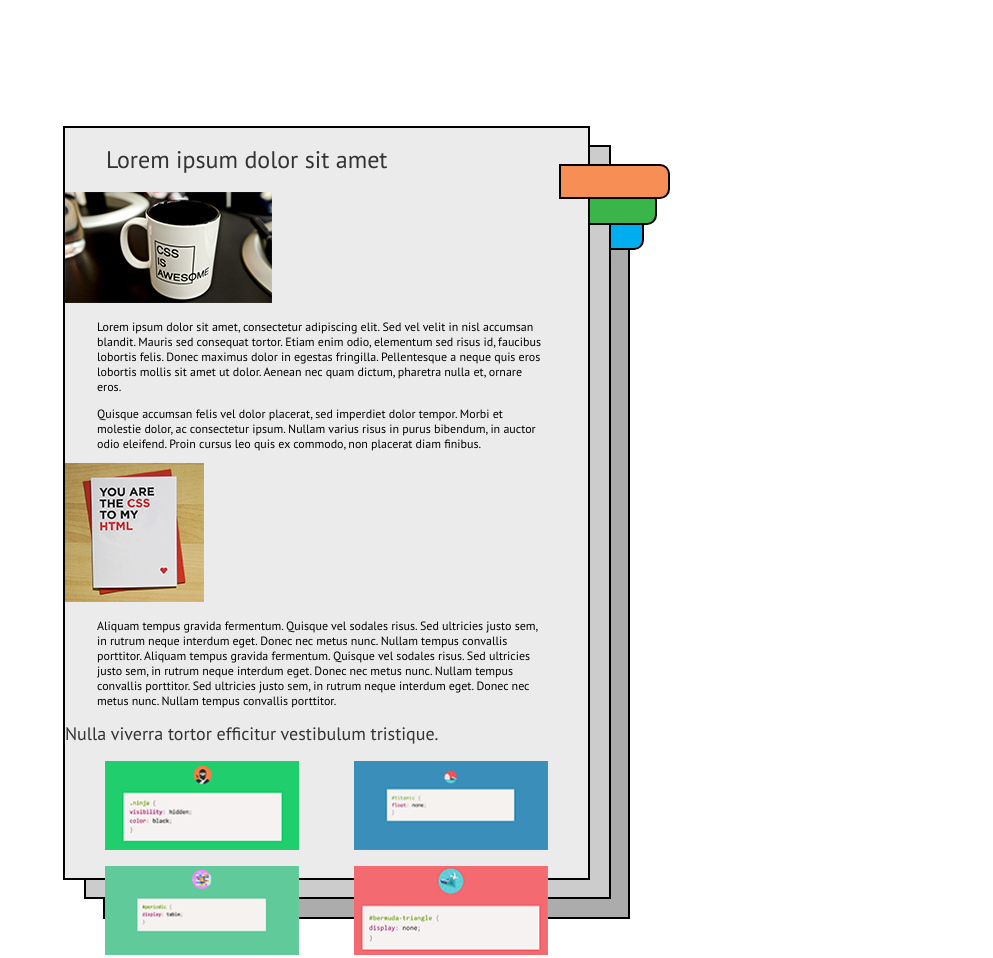
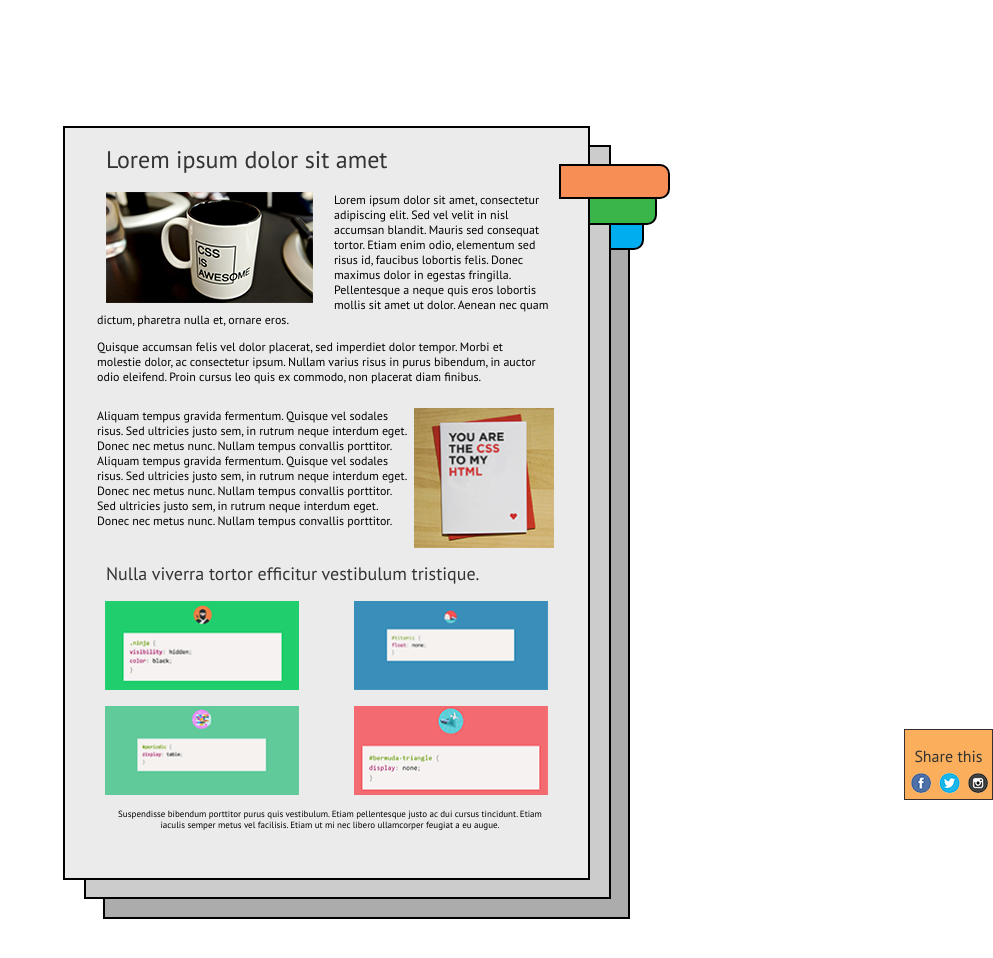
Before and after one commit to AlesyaSA/positionin_and_floats, a plain HTML site: page index.html in a window 1280 px wide. Shown: the top 958 px of the page, without its empty margins (287-1280 px from the left). Drawn offline with Linux system fonts and the light colour scheme.

Commit message:
positions_and_floats/feachure :looks normal

```diff
--- a/css/style.css
+++ b/css/style.css
@@ -88,7 +88,7 @@ h1 {
 
 
 
-.pages article:last-child {
+.article1 img {
     width: 207px;
     height: 111px;
     float: left;
@@ -97,14 +97,14 @@ h1 {
 
 
 }
-/*
-.pages:last-child article img{
+
+.article2 img{
     margin-left: 6px;
     margin-right: 34px;
     float: right;
     width: 140px;
     height: 140px;
-}*/
+}
 article:after {
     content: "";
     display: block;
@@ -114,6 +114,7 @@ article:after {
 }
 
 h2{
+  margin-left: 41px;
   color: #333333;
 font-size: 18px;
 font-weight: 400;
@@ -151,6 +152,8 @@ figure:after {
 
 
 h6{
+  margin-top: 28px;
+  margin-left: 41px;
     position: relative;
     bottom: 15px;
     margin-right: 34px;
@@ -160,6 +163,7 @@ h6{
 }
 
 .share {
+  z-index: 10;
     position: fixed;
     right: 0;
     bottom: 0;
@@ -172,13 +176,17 @@ h6{
 }
 
 .share p {
-    font-size: 16px;
-    text-align: center;
+  margin-left: 0;
+  margin-right: 0;
+  color: #333333;
+font-size: 16px;
+font-weight: 400;
+text-align: center;
 }
 
 .share img {
     position: relative;
-    bottom: 10px;
+  bottom :10px;
     width: 79px;
     height: 22px;
     margin-left: 5px;
--- a/index.html
+++ b/index.html
@@ -28,7 +28,7 @@
             </div>
             <h1> Lorem ipsum dolor sit amet </h1>
 
-            <article>
+            <article class="article1">
                 <img src="img/coffee.png">
                <p>
                     Lorem ipsum dolor sit amet, consectetur adipiscing elit. Sed vel velit in nisl accumsan blandit. Mauris sed consequat tortor. Etiam enim odio, elementum sed risus id, faucibus lobortis felis. Donec maximus dolor in egestas fringilla. Pellentesque a neque
@@ -38,7 +38,7 @@
                     Quisque accumsan felis vel dolor placerat, sed imperdiet dolor tempor. Morbi et molestie dolor, ac consectetur ipsum. Nullam varius risus in purus bibendum, in auctor odio eleifend. Proin cursus leo quis ex commodo, non placerat diam finibus.
                 </p>
             </article>
-            <article>
+            <article class="article2">
                 <img src="img/yoy_are_css.png">
                 <p>
                     Aliquam tempus gravida fermentum. Quisque vel sodales risus. Sed ultricies justo sem, in rutrum neque interdum eget. Donec nec metus nunc. Nullam tempus convallis porttitor. Aliquam tempus gravida fermentum. Quisque vel sodales risus. Sed ultricies justo
@@ -63,47 +63,9 @@
 
 
 
-
-
-
-
-
-
-        <!--
-
-  <h2>Nulla viverra tortor efficitur vestibulum tristique.</h2>
-
-
-
-            <h2>
-            <img src="img/yoy_are_css.png">
-            <p>
-              Aliquam tempus gravida fermentum. Quisque vel sodales risus. Sed ultricies justo sem, in rutrum neque interdum eget. Donec nec metus nunc. Nullam tempus convallis porttitor. Aliquam tempus gravida fermentum. Quisque vel sodales risus. Sed ultricies justo sem, in rutrum neque interdum eget. Donec nec metus nunc. Nullam tempus convallis porttitor. Sed ultricies justo sem, in rutrum neque interdum eget. Donec nec metus nunc. Nullam tempus convallis porttitor.
-            </p>
-          </h2>
-            <h3><p>Nulla viverra tortor efficitur vestibulum tristique.</p>
-            </h3>
-            <figure>
-                <img src="img/1.png">
-                <img src="img/2.png">
-            </figure>
-            <figure>
-                <img src="img/3.png">
-                <img src="img/4.png">
-            </figure>
-
-            <div>
-            </div>
-            <h4><p>Suspendisse bibendum porttitor purus quis vestibulum. Etiam pellentesque justo ac dui cursus tincidunt. Etiam iaculis semper metus vel facilisis. Etiam ut mi nec libero ullamcorper feugiat a eu augue.</p></h4>
-        </div>
-
-
-
-
-    </div>
     <div class="share">
         <p>Share this</p>
-        <img src="img/share.png"> -->
+        <img src="img/share.png">
     </div>
 </body>
 
```
